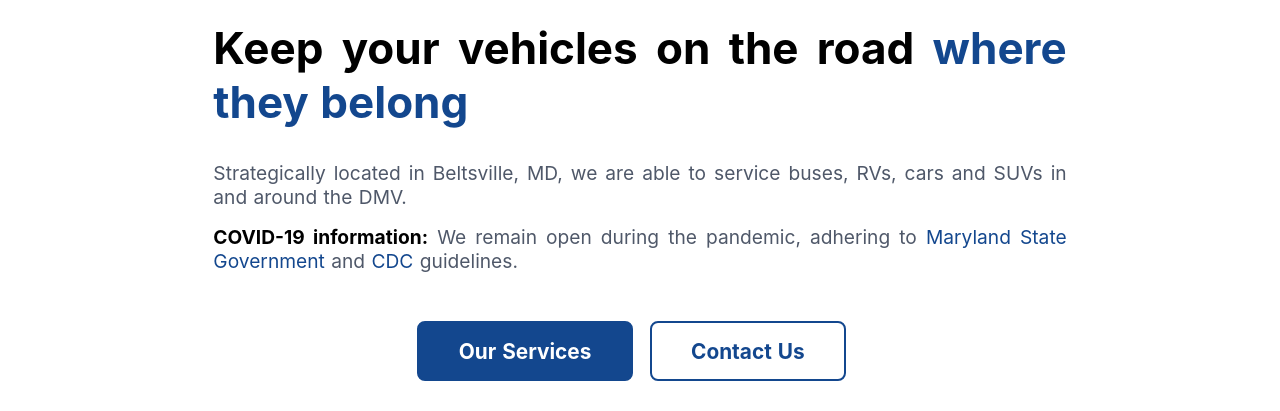
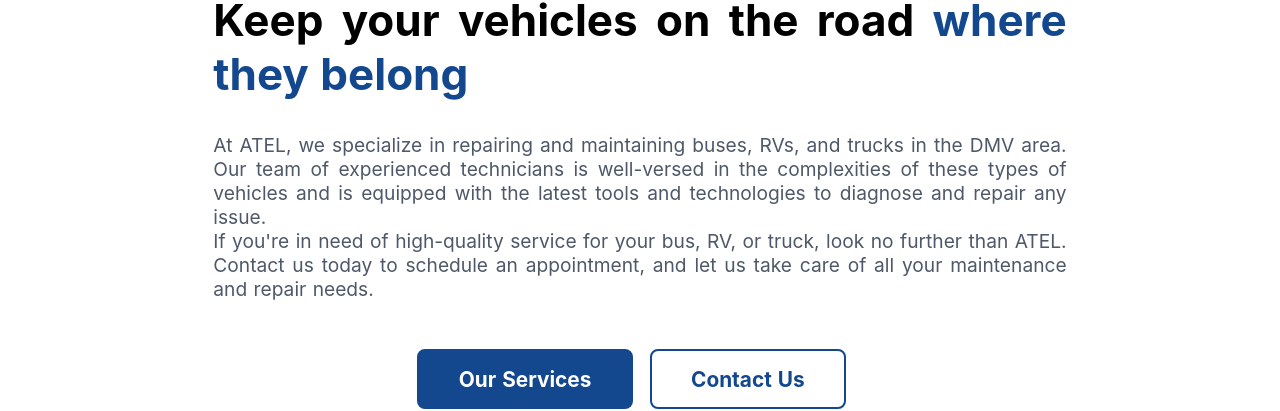
Before and after one commit to logan-connolly/atelbus, a Nuxt app: page / in a window 1280 px wide. Shown: the part 166-577 px from the top of the page. Built offline with nearby package versions, Linux system fonts and the light colour scheme.

Commit message:
feat(page): update the `home` page

```diff
--- a/pages/index.vue
+++ b/pages/index.vue
@@ -6,28 +6,19 @@
         <span class="welcome-text__subtitle">where they belong</span>
       </h1>
       <div class="welcome-text__info">
-        <div class="welcome-text__info-msg">
-          Strategically located in Beltsville, MD, we are able to service buses,
-          RVs, cars and SUVs in and around the DMV.
-        </div>
-        <div class="welcome-text__info-covid">
-          <span>COVID-19 information:</span> We remain open during the pandemic,
-          adhering to
-          <a
-            href="https://govstatus.egov.com/md-coronavirus-business/closures-restrictions-enforcement"
-            target="_blank"
-            rel="noopener"
-            >Maryland State Government</a
-          >
-          and
-          <a
-            href="https://www.cdc.gov/coronavirus/2019-ncov/prevent-getting-sick/prevention.html"
-            target="_blank"
-            rel="noopener"
-            >CDC</a
-          >
-          guidelines.
-        </div>
+        <p>
+          At ATEL, we specialize in repairing and maintaining buses, RVs, and
+          trucks in the DMV area. Our team of experienced technicians is
+          well-versed in the complexities of these types of vehicles and is
+          equipped with the latest tools and technologies to diagnose and repair
+          any issue.
+        </p>
+        <p>
+          If you're in need of high-quality service for your bus, RV, or truck,
+          look no further than ATEL. Contact us today to schedule an
+          appointment, and let us take care of all your maintenance and repair
+          needs.
+        </p>
       </div>
     </div>
     <div class="buttons">
@@ -80,20 +71,6 @@
   font-size: 1.2rem;
   color: #4f5869;
 }
-.welcome-text__info-covid {
-  margin-top: 1rem;
-}
-.welcome-text__info-covid span {
-  font-weight: 700;
-  color: #000;
-}
-.welcome-text__info-covid a {
-  text-decoration: none;
-  color: #13478e;
-}
-.welcome-text__info-covid a:hover {
-  color: #071b36;
-}
 @media screen and (max-width: 600px) {
   .welcome-text__title {
     margin-top: 2rem;
```
